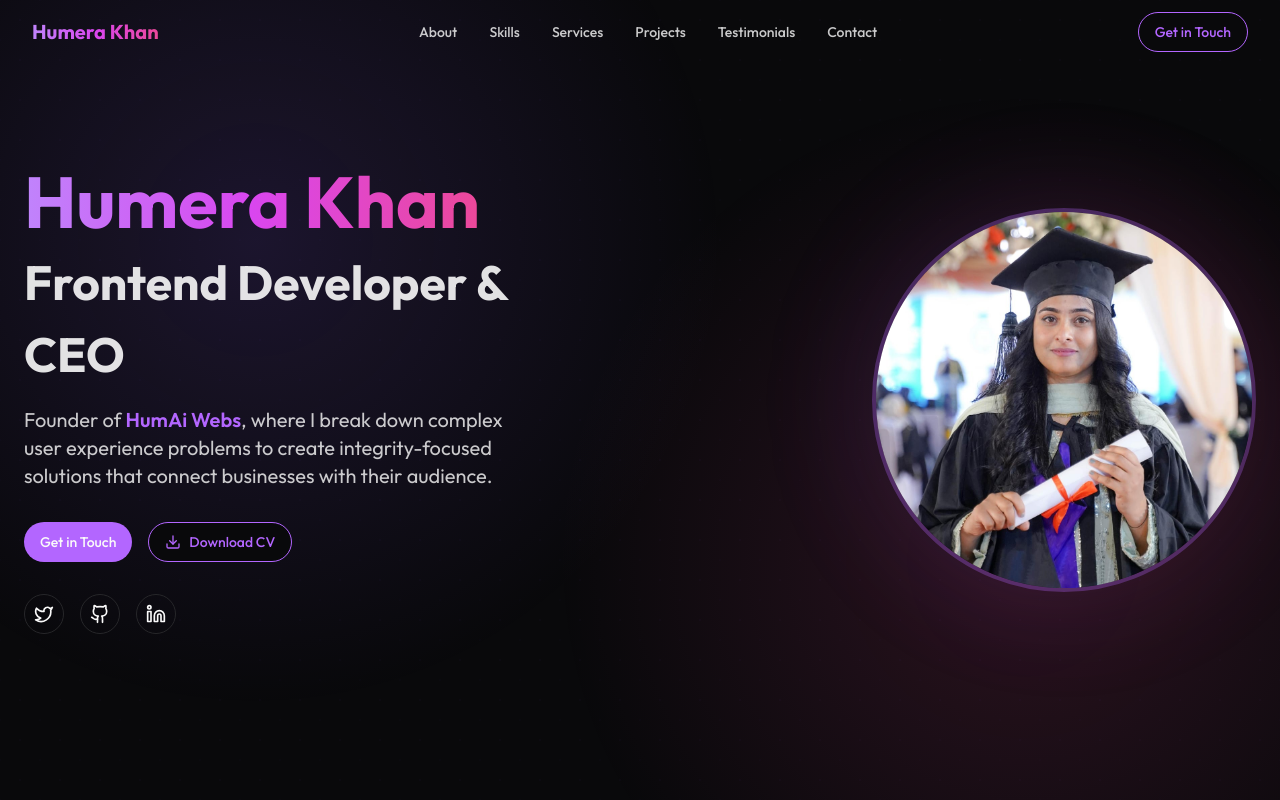
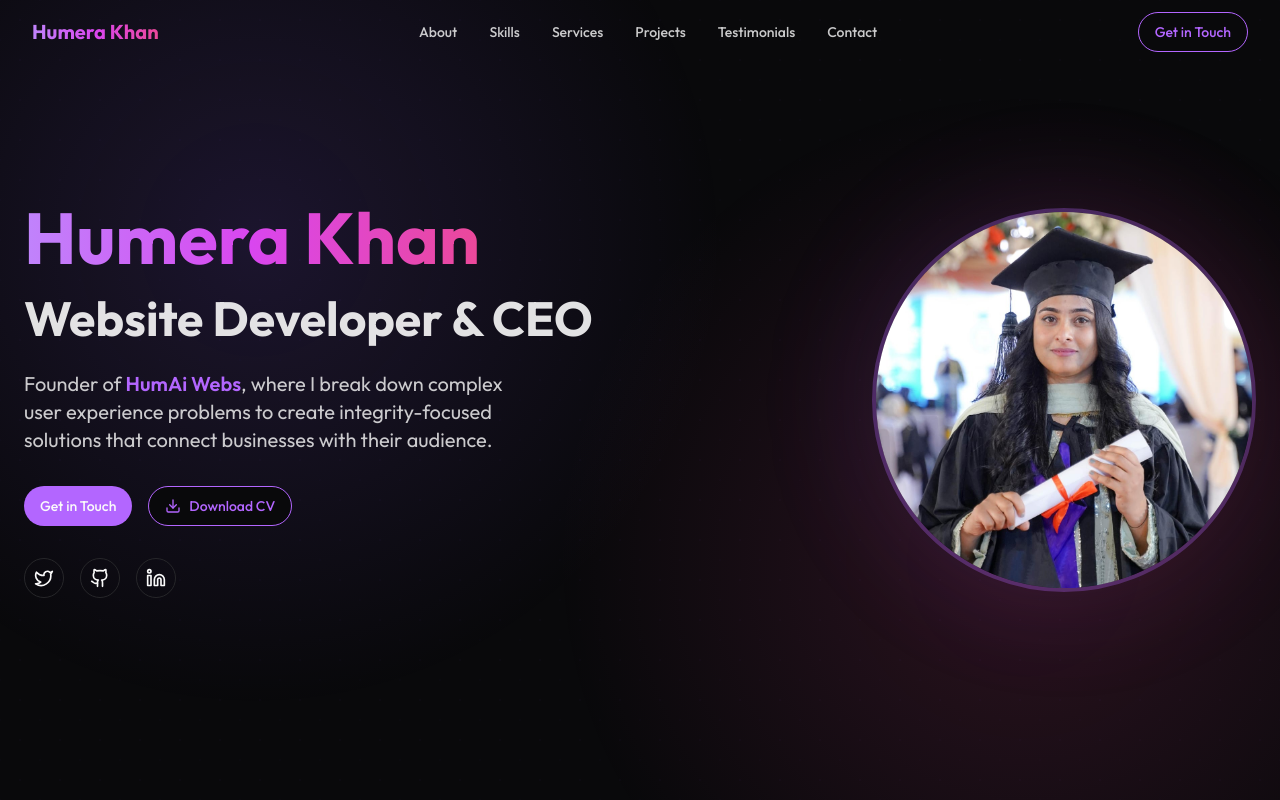
Before and after one commit to humeradev/portfolio, a Next.js app: page / in a window 1280 px wide. Shown: the top 800 px of the page. Built offline with nearby package versions, Linux system fonts and the light colour scheme.

Commit message:
fix: update job title from "Frontend Developer" to "Website Developer" in Hero component

```diff
--- a/components/hero.tsx
+++ b/components/hero.tsx
@@ -22,7 +22,7 @@ export function Hero() {
               <span className="gradient-text">Humera Khan</span>
               <br />
               <span className="text-3xl md:text-4xl lg:text-5xl opacity-90">
-                Frontend Developer & CEO
+                Website Developer & CEO
               </span>
             </h1>
             <p className="text-lg md:text-xl text-foreground/80 max-w-xl mb-8 text-balance">
```
